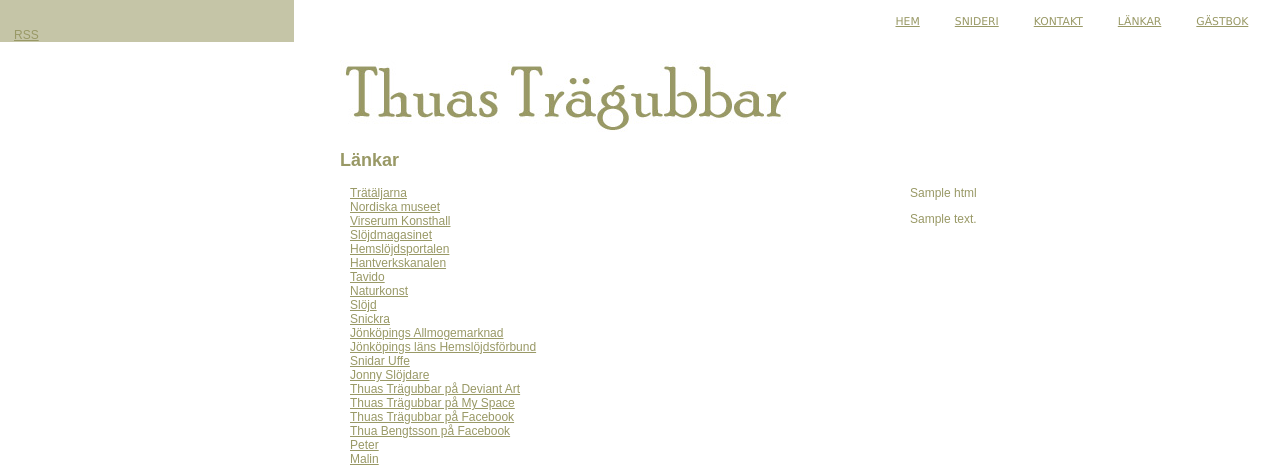
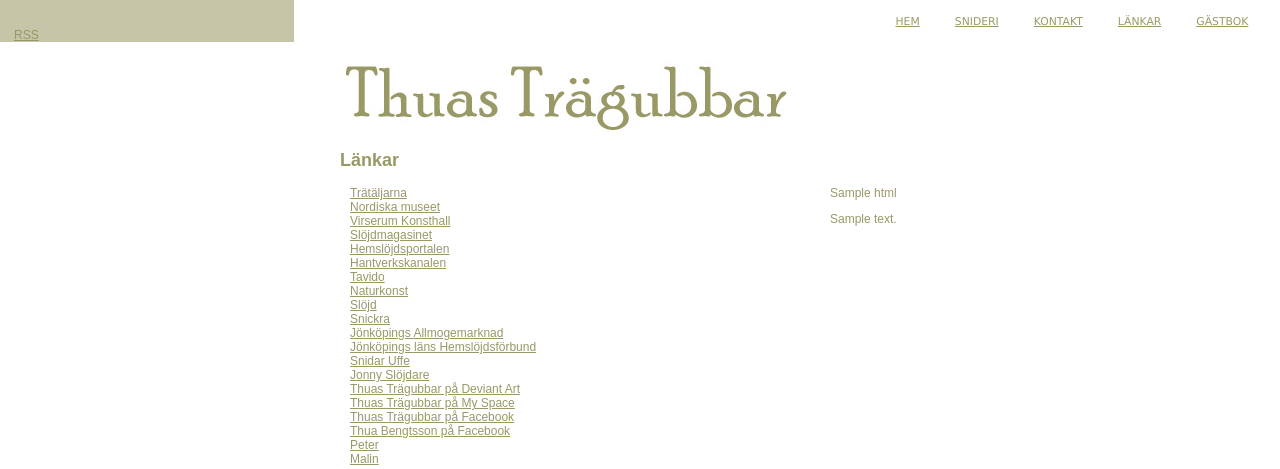
Before and after one commit to peterbe/django-thuawood, a Django app: template thuawood/busts/templates/busts/lankar.html in a window 1280 px wide. Shown: the top 469 px of the page. Run offline with Django 3.2, Linux system fonts and the light colour scheme; the template is opened without the code that fills it: most values are stand-ins (such as "Sample title", 1, 10 or a date in 2020); some libraries are stand-ins or nearby versions.

Commit message:
more width less margin

```diff
--- a/thuawood/busts/templates/busts/lankar.html
+++ b/thuawood/busts/templates/busts/lankar.html
@@ -6,7 +6,7 @@
 {% block extracss %}
 <style type="text/css">
 #lankar a { padding:6px; margin:4px; }
-#youtubevideo { float:right; margin-right:40px; width:330px; }
+#youtubevideo { float:right; margin-right:20px; width:430px; }
 </style>
 {% endblock %}
 
```
